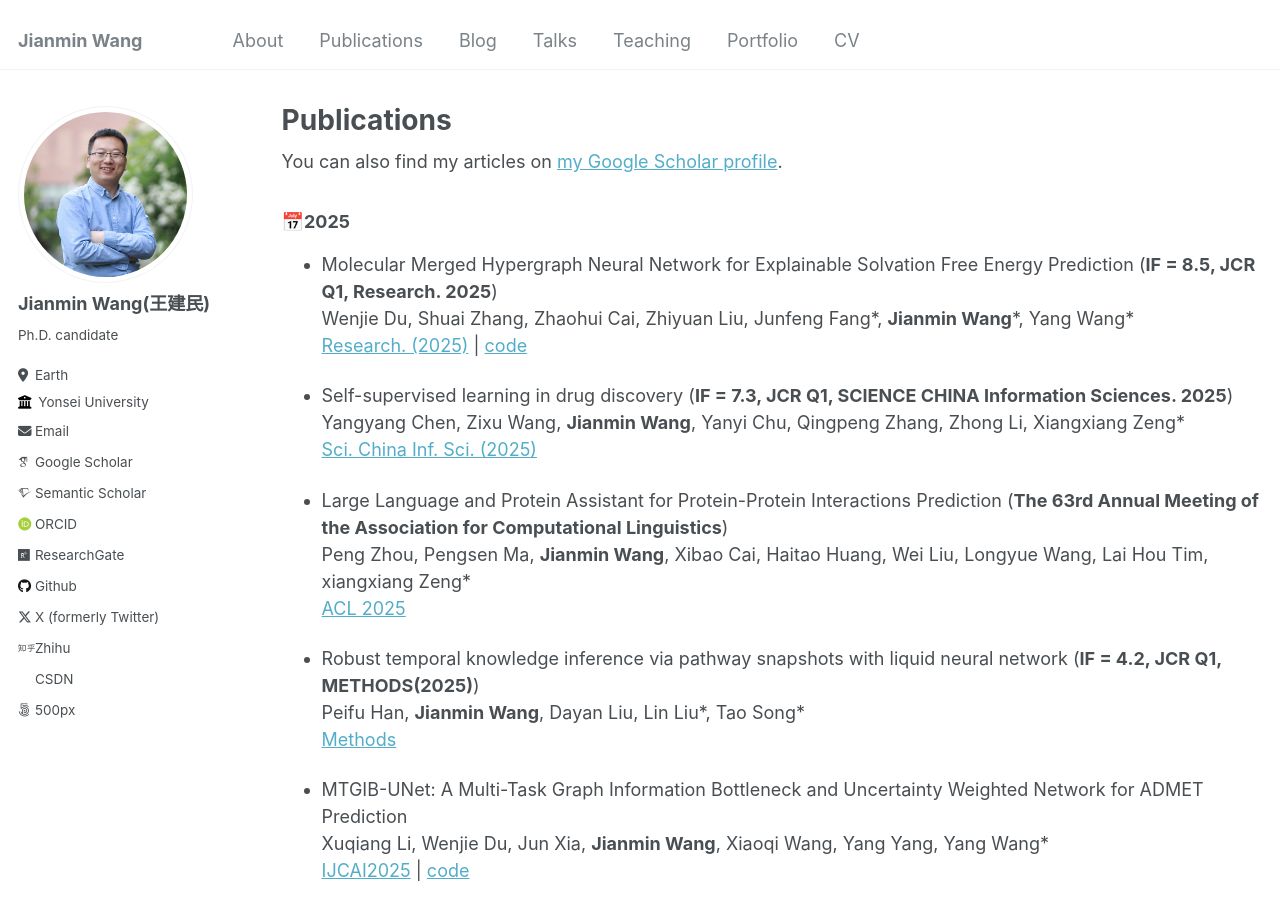
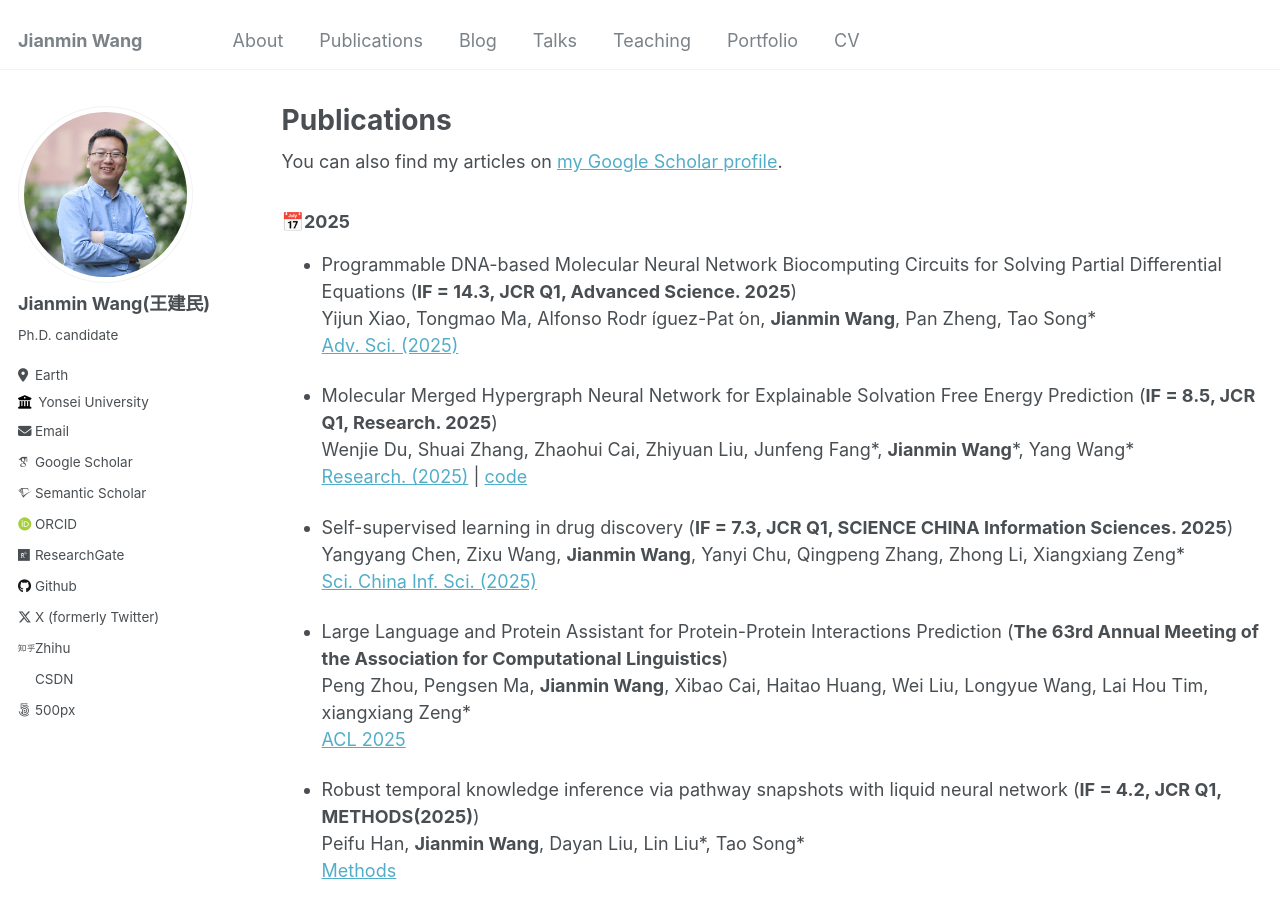
Before and after one commit to Jianmin2drugai/Jianmin2drugai.github.io, a Jekyll site: the page built from _pages/publications.md, in a window 1280 px wide and 900 px high. Built offline with Jekyll 4.4.1, drawn with Linux system fonts in a browser that asks for light colours; some web fonts are replaced.

Commit message:
Update publications.md

```diff
--- a/_pages/publications.md
+++ b/_pages/publications.md
@@ -16,6 +16,10 @@ author_profile: true
 {% endfor %}
 
 ### &#x1F4C5;2025
+
+*   Programmable DNA-based Molecular Neural Network Biocomputing Circuits for Solving Partial Differential Equations (**IF = 14.3, JCR Q1, Advanced Science. 2025**)
+    Yijun Xiao, Tongmao Ma, Alfonso Rodr ́ıguez-Pat ́on, **Jianmin Wang**, Pan Zheng, Tao Song\*
+    [Adv. Sci. (2025)](https://doi.org/10.1002/advs.202507060)
 
 *   Molecular Merged Hypergraph Neural Network for Explainable Solvation Free Energy Prediction (**IF = 8.5, JCR Q1, Research. 2025**)
     Wenjie Du, Shuai Zhang, Zhaohui Cai, Zhiyuan Liu, Junfeng Fang\*, **Jianmin Wang**\*, Yang Wang\*
```
